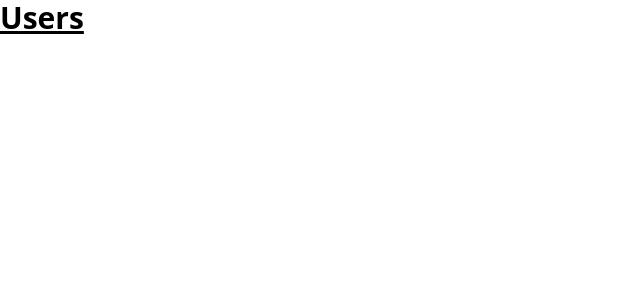
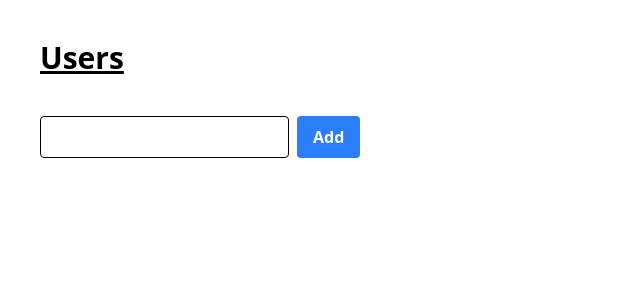
Before and after one commit to rozalinaag/new-react-19-todo, a React (Vite) app: page / in a window 1280 px wide. Shown: the top 300 px of the page, without its empty margins (0-640 px from the left). Built offline with nearby package versions, Linux system fonts and the light colour scheme.

Commit message:
userPage styles

```diff
--- a/src/pages/users/page.tsx
+++ b/src/pages/users/page.tsx
@@ -7,13 +7,34 @@ type User = {
 
 export function UsersPage() {
   const [users, setUsers] = useState<User[]>([]);
+  const [email, setEmail] = useState('');
+
+  const handleSubmit = (event: React.FormEvent<HTMLFormElement>) => {
+    event.preventDefault();
+    setUsers([...users, { id: Date.now().toString(), email }]);
+    setEmail('');
+  };
 
   return (
-    <main>
-      <h1 className="text-3xl font-bold underline">Users</h1>
+    <main className="p-10">
+      <h1 className="text-3xl font-bold underline mb-10">Users</h1>
 
       <section>
-        <form></form>
+        <form className="flex gap-2" onSubmit={handleSubmit}>
+          <input
+            type="email"
+            className="border p-2 rounded"
+            value={email}
+            onChange={(event) => setEmail(event.target.value)}
+          />
+
+          <button
+            className="bg-blue-500 hover:bg-blue-700 text-white font-bold py-2 px-4 rounded"
+            type="submit"
+          >
+            Add
+          </button>
+        </form>
       </section>
 
       <section>
```
